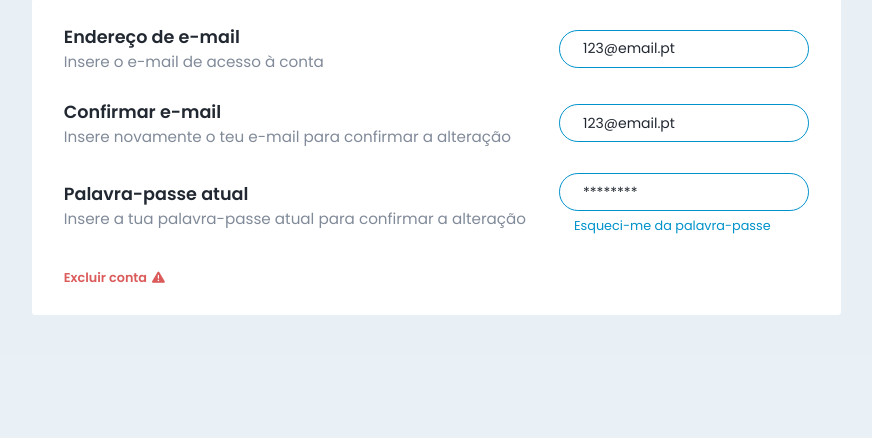
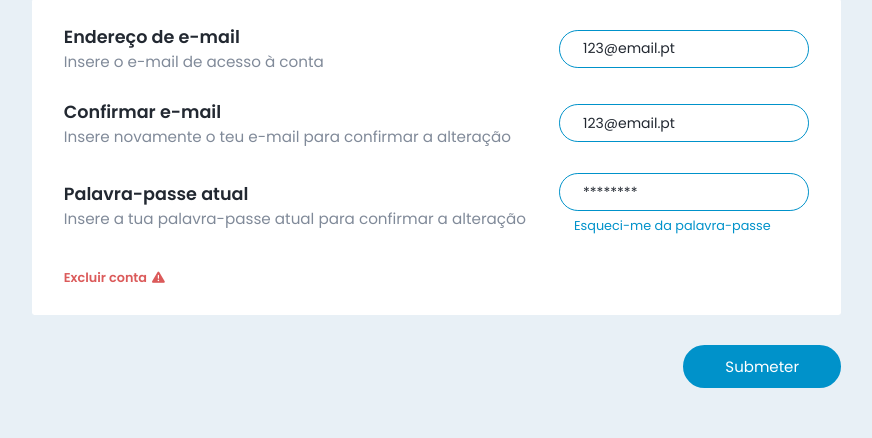
Before and after one commit to elisabetecosta/projeto-rede_social, a PHP site: page /server/settings.php in a window 1280 px wide. Shown: the part 1195-1633 px from the top of the page, without its empty margins (389-1261 px from the left). Before the commit the page ends 1510 px from the top, so only its background shows below. Run offline with PHP 8.4, Linux system fonts and the light colour scheme; data that the repository does not hold is empty; some libraries are stand-ins or nearby versions.

Commit message:
updated settings page

```diff
--- a/docs/notas.txt
+++ b/docs/notas.txt
@@ -57,10 +57,8 @@ Settings (https://www.w3schools.com/howto/howto_custom_select.asp)
         - Animação do menu da sidebar
 
     Por fazer:
-        - Fazer a div dos buttons
-        - BUG_1 - Toggle buttons estão com o mesmo z-index que a navbar e sobrepõem a mesma ao fazer scroll
+        - BUG_1 - Toggle buttons estão com o mesmo z-index que a navbar e sobrepõem a mesma ao fazer scroll (FIXED?)
         - BUG_2 - Descobrir forma de selecionar a secção correspondente ao link clicado
-        - BUG_3 - Icone de exclusão de conta não é exibido, incluir font-awesome localmente
 
         - Adição dos requisitos dos campos com base no formulário de registo (size, maxlength, etc)
         - Validações dos campos em javascript e php
--- a/server/settings.php
+++ b/server/settings.php
@@ -212,13 +212,13 @@
 
                     <div class="content">
                         <div class="account-delete">
-                            <span><a href="#">Excluir conta<i class="fa-regular fa-triangle-exclamation"></i></a></span>
+                            <span><a href="#">Excluir conta<i class="fa-solid fa-triangle-exclamation"></i></a></span>
                         </div>
                     </div>
             </section>
 
             <div class="buttons">
-
+                <button type="submit" name="submitBtn" id="submitBtn" value="Submeter">Submeter</button>
             </div>
         </div>
     </div>
--- a/styles/navbar.css
+++ b/styles/navbar.css
@@ -27,7 +27,7 @@ header {
     align-content: stretch;
     background-color: var(--color-basic);
     overflow: hidden;
-    z-index: 2;         /*é 2 porque o avatar é 1*/
+    z-index: 100;         /*elementos com valores maiores sobrepõem elementos com valores menores*/
 }
 
 nav {
--- a/styles/settings.css
+++ b/styles/settings.css
@@ -40,7 +40,7 @@ a {
     flex-direction: row;
     align-items: flex-start;
     justify-content: space-evenly;
-    margin: 100px 50px 10px 50px;
+    margin: 100px 50px 50px 50px;
     border-radius: 5px;
     max-width: 100%;
 }
@@ -125,7 +125,7 @@ p {
     color: var(--color-main);
 }
 
-/* Estilos do toggle button */
+/*======================== TOGGLE BUTTON =======================*/
 .checkbox {
     position: relative;
     display: inline-block;
@@ -298,12 +298,40 @@ select {
 }
 
 .account-delete span a,
-.fa-regular.fa-triangle-exclamation {
+.fa-solid.fa-triangle-exclamation {
     color: #DB5A5A;
     font-size: 0.8rem;
     font-weight: 600;
 }
 
-.fa-regular.fa-triangle-exclamation {
+.fa-solid.fa-triangle-exclamation {
     padding-left: 5px;
 }
+
+.buttons {
+    display: flex;
+    justify-content: flex-end;
+    align-items: center;
+}
+
+.buttons button {
+    padding: 0.5rem 2.5rem;
+    font-family: var(--font-text);
+    font-size: 0.938rem;
+    font-weight: 500;
+    color: var(--color-basic);
+    background-color: var(--color-main);
+    border-radius: 1.55rem;
+    border-width: 2px;
+    border-style: solid;
+    border-color: var(--color-main);
+}
+
+.buttons button:hover {
+    cursor: pointer;
+    font-weight: 600;
+    color: var(--color-main);
+    background-color: var(--color-basic);
+    border-color: var(--color-main);
+    transition: 0.3s;
+}
```
